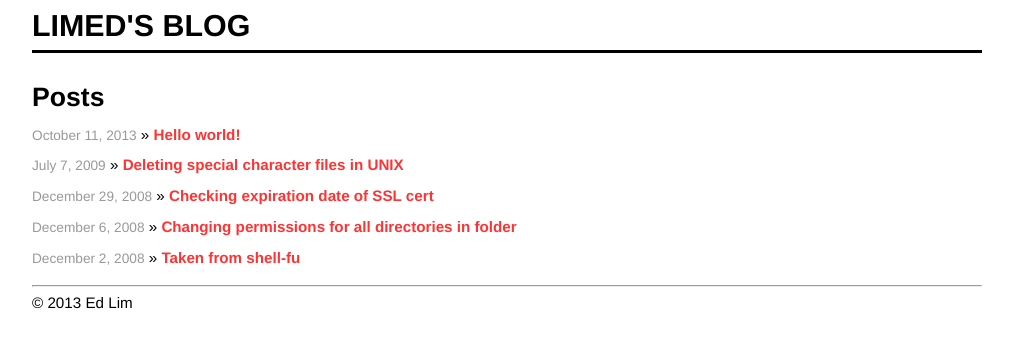
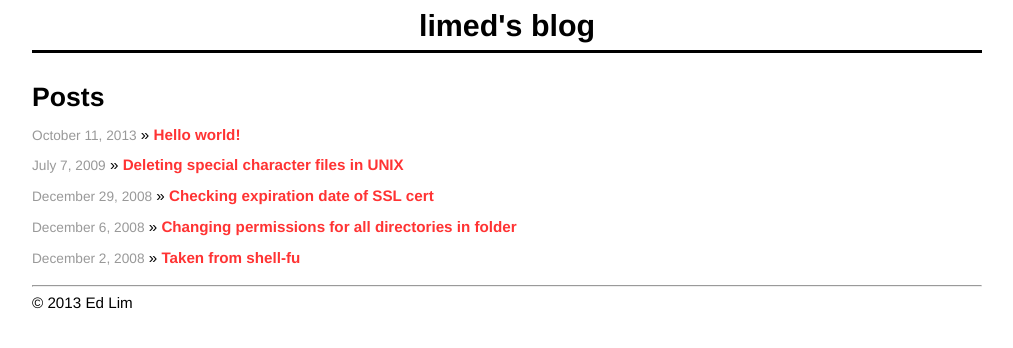
Before and after one commit to limed/limed.github.io, a Jekyll site: the page built from index.html, in a window 1280 px wide. Shown: the top 348 px of the page, without its empty margins (133-1146 px from the left). Built offline with Jekyll 4.4.1, drawn with Linux system fonts in a browser that asks for light colours; Markdown is read by kramdown in place of the engine named in the settings.

Commit message:
Edit header info

```diff
--- a/stylesheets/master.css
+++ b/stylesheets/master.css
@@ -69,10 +69,11 @@ header {
 }
 
 header .logo {
-  float: left;
+  /*float: left; */
   font-size: 2em;
   margin: 0;
-  text-transform: uppercase;
+  text-transform: lowercase;
+  text-align: center;
 }
 
 header .logo a:link,
```
